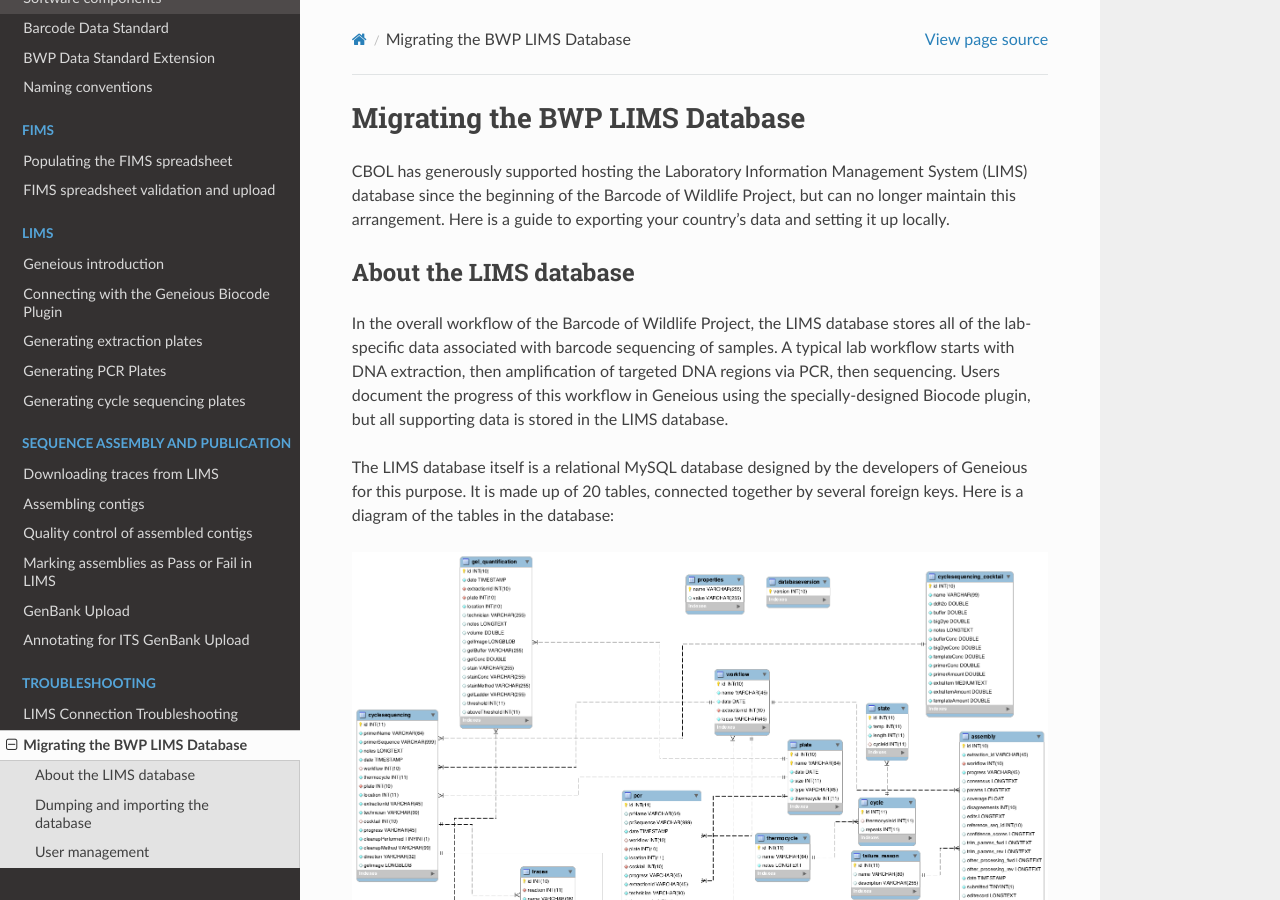
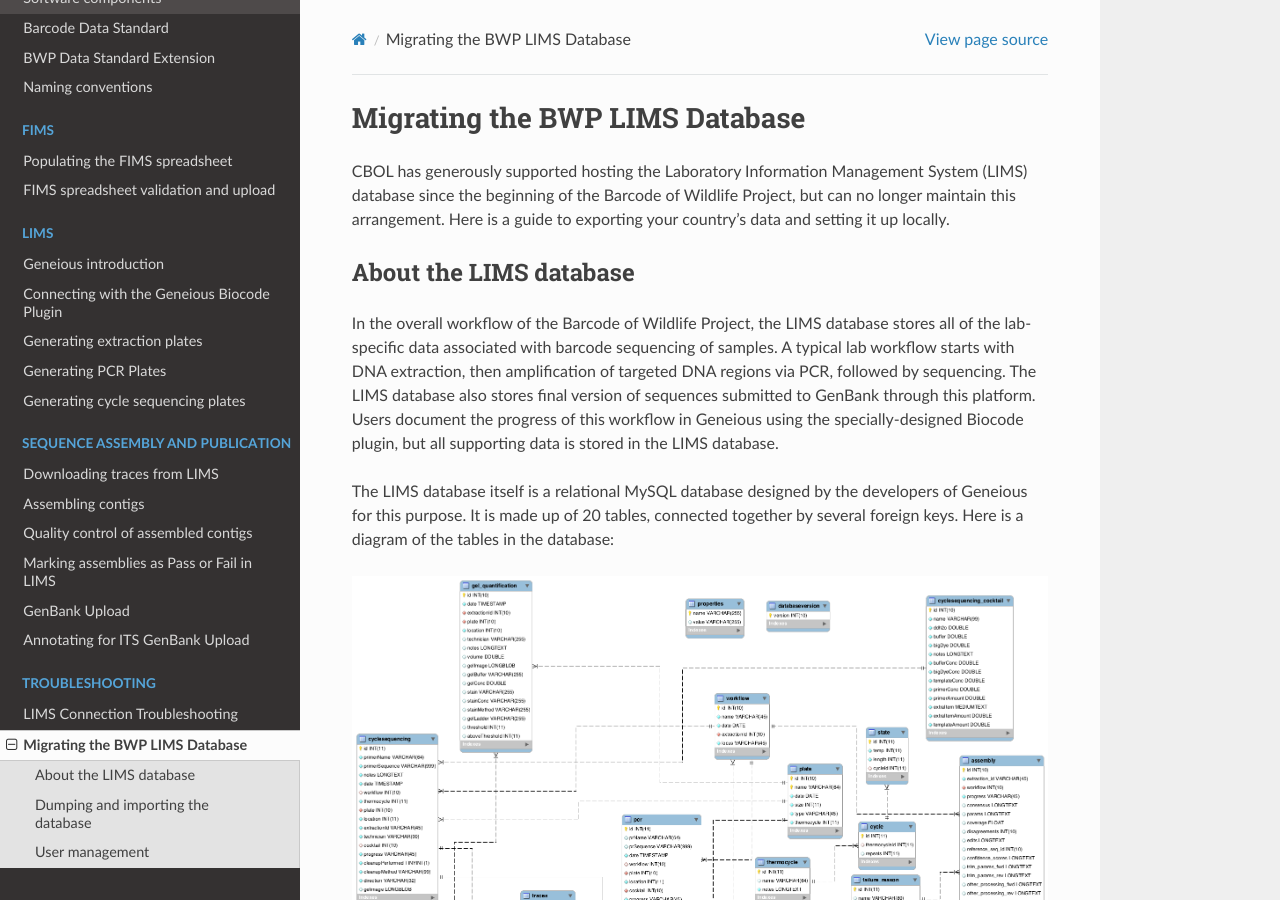
Before and after one commit to SIBarcodeNetwork/BWP-FIMS-and-LIMS, a Sphinx documentation site: the page built from Docs/lims_migration.rst, in a window 1280 px wide and 900 px high. Built offline with Sphinx 7.4.7 and the Read the Docs theme 2.0.0, drawn with Linux system fonts in a browser that asks for light colours.

Commit message:
Added minor edits suggested by Niamh via Google Docs

```diff
--- a/Docs/lims_migration.rst
+++ b/Docs/lims_migration.rst
@@ -6,7 +6,7 @@ CBOL has generously supported hosting the Laboratory Information Management Syst
 About the LIMS database
 -----------------------
 
-In the overall workflow of the Barcode of Wildlife Project, the LIMS database stores all of the lab-specific data associated with barcode sequencing of samples. A typical lab workflow starts with DNA extraction, then amplification of targeted DNA regions via PCR, then sequencing. Users document the progress of this workflow in Geneious using the specially-designed Biocode plugin, but all supporting data is stored in the LIMS database.
+In the overall workflow of the Barcode of Wildlife Project, the LIMS database stores all of the lab-specific data associated with barcode sequencing of samples. A typical lab workflow starts with DNA extraction, then amplification of targeted DNA regions via PCR, followed by sequencing. The LIMS database also stores final version of sequences submitted to GenBank through this platform. Users document the progress of this workflow in Geneious using the specially-designed Biocode plugin, but all supporting data is stored in the LIMS database.
 
 The LIMS database itself is a relational MySQL database designed by the developers of Geneious for this purpose. It is made up of 20 tables, connected together by several foreign keys. Here is a diagram of the tables in the database:
 
```
